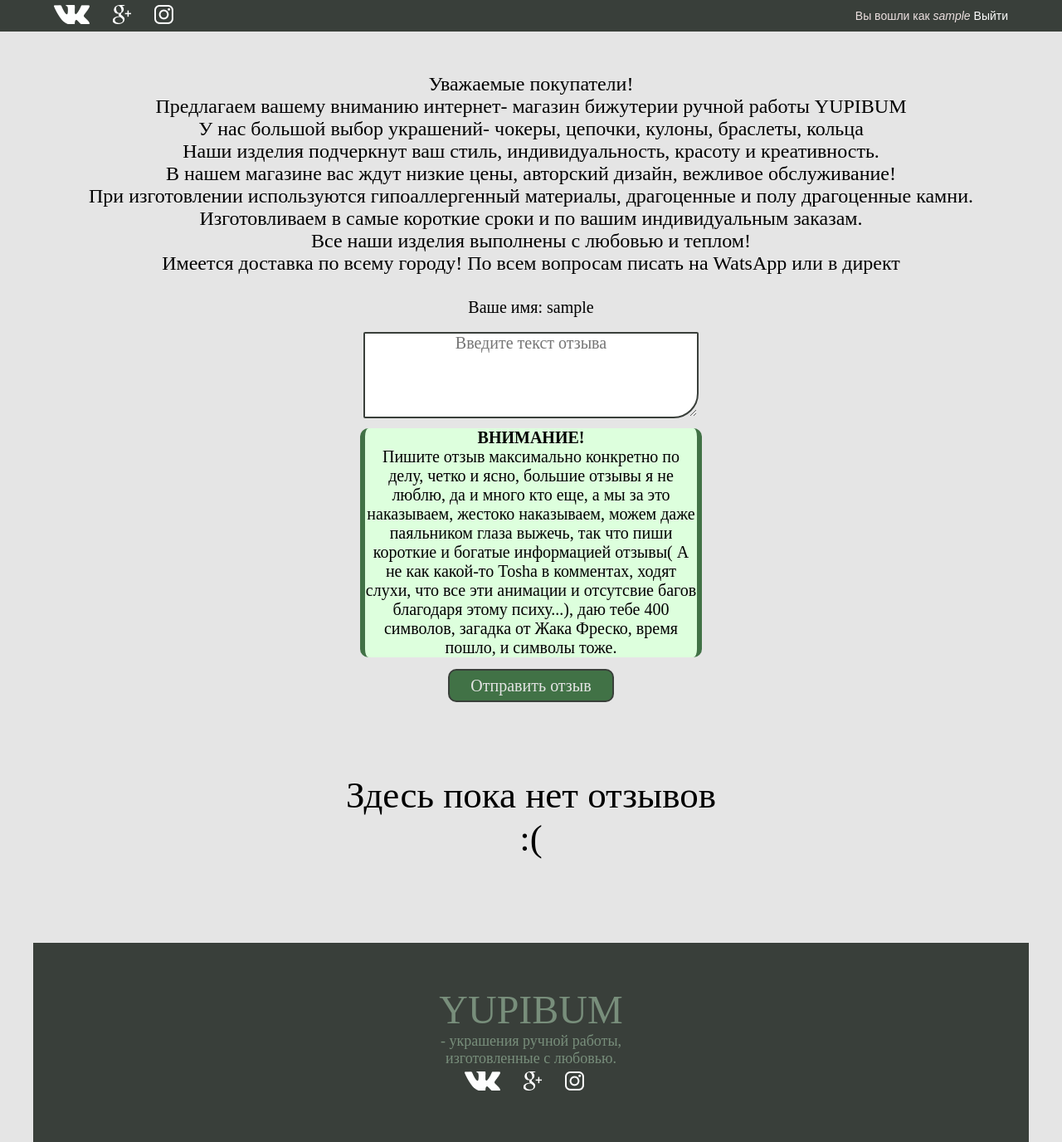
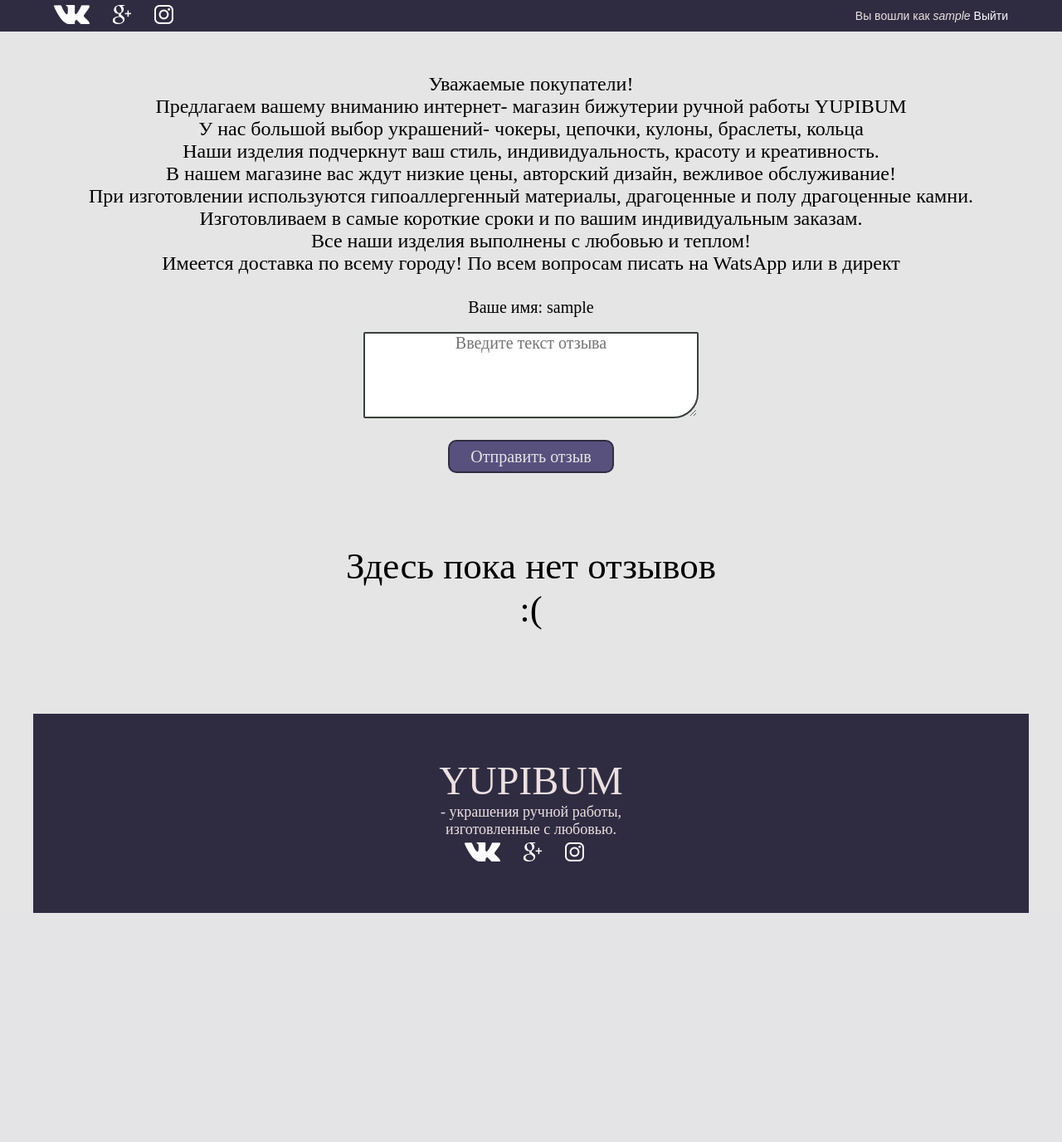
Before and after one commit to h4cktivist/jewelry-store, a Flask app: page /feedback in a window 1280 px wide. Shown: the whole page at 83% size. After the commit the page ends 1100 px from the top, so only its background shows below. Run offline with Flask 2, Linux system fonts and the light colour scheme; the visitor is signed in with stand-in values (Sample User, id 1); data that the repository does not hold is empty.

Commit message:
Горная лаванда fix
-color fix
Вспоминая уроки ИЗО, подобрал более менее нормальный цвет чем-то похожий на серый(Грёбанный лавандовый)
З.Ы. Спасибо Ларин
-хз что за фикс
cursor:pointer где-то там пофиксил в некоторых местах, не помню даже где, хотя сделал это только что....
Как же я закалебался менять эти цвета, лучше бы на изо сидел в альбоме че нить рисовал
Поменял я вроде как все страницы кроме корзины и страницы продукта
Почистил компьютер, потому что пока искал комбинацию жесткой перезагрузки страницы, включил запись экрана и не заметил
В итоге у меня было два видео по 30гб записи производственного процесса

```diff
--- a/static/feedback_style.css
+++ b/static/feedback_style.css
@@ -22,31 +22,6 @@ header{
 	font-style: normal;
 	cursor: default;
 }
-
-.among_us a{
-	color: black;
-	text-decoration: none;
-	font-size: 35px;
-	cursor: default;
-}
-
-.among_us a:active{
-	color: black;
-}
-
-.among_us a:visited{
-	color: black;
-}
-
-.among_us span:hover{
-	animation-name: color_change;
-	animation-duration: 10s;
-	animation-fill-mode: forwards;
-	animation-iteration-count: infinite;
-	animation-direction: alternate;
-	cursor: default;
-}
-
 
 #fb_form{
 	margin: 0 auto;
@@ -86,8 +61,8 @@ textarea{
 
 
 #sub_button{
-	background: #417246;
-	border: solid 2px #393F3A;
+	background: #58517E;
+	border: solid 2px #2F2C42;
   	border-radius: 10px;
   	color: #E5E5E5;
   	outline: none;
@@ -100,6 +75,7 @@ textarea{
 #sub_button:active{
 	top: 15px;
 	cursor: pointer;
+	background-color: #836CFF;
 }
 
 #feedback{
@@ -124,18 +100,6 @@ textarea{
 #fb_ready:hover{
    max-height: 300px;
    transition: 1s;
-}
-
-#danger {
-	margin: 0 auto;
-	font-size: 20px;
-	font-family: Prociono;
-	font-style: normal;
-	width: 400px;
-  	background-color: #ddffdd;
-  	border-left: 6px solid #417246;
-  	border-right: 6px solid #417246;
-  	border-radius: 10px;
 }
 
 #otziv{
--- a/static/index.css
+++ b/static/index.css
@@ -12,7 +12,7 @@ body {
   height: 38px;
   max-width: 100%;
   position: sticky;
-  background: #393F3A;
+  background: #2F2C42;
 }
 .header__panel .wrapper {
   max-width: 1150px;
@@ -43,7 +43,7 @@ body {
   text-decoration: none;
 }
 .login a:hover {
-  color: #788E7B;
+  color: #836CFF;
 }
 
 .image-wrapper {
@@ -65,7 +65,8 @@ body {
 .image-wrapper .button-search {
   width: 59px;
   height: 27px;
-  background: #C4C4C4;
+  background: #58517E;
+  color: #ECE0E0;
   border-radius: 10px;
   cursor: pointer;
   outline: none;
@@ -74,7 +75,7 @@ body {
   transition-duration: 0.5s;
 }
 .image-wrapper .button-search:hover {
-  background-color: #788E7B;
+  background-color: #836CFF;
   color: #ECE0E0;
 }
 
@@ -85,7 +86,7 @@ body {
 .description h1 {
   font-weight: 200;
   font-size: 96px;
-  color: #4C6247;
+  color: #58517E;
   margin: 0;
   padding-top: 30px;
 }
@@ -107,7 +108,7 @@ body {
   width: 823px;
   height: 116px;
   border-radius: 20px;
-  background: #788E7B;
+  background: #58517E;
   position: relative;
 }
 .leaf-block .box_img {
@@ -123,23 +124,24 @@ body {
 .navigation .button {
   width: 200px;
   height: 40px;
-  background: #788E7B;
+  background: #58517E;
   border-radius: 10px;
   outline: none;
   border: none;
 }
 .navigation .button:hover {
-  background: #485e4a;
+  background: #836CFF;
   transition-duration: 0.5s;
   cursor: pointer;
 }
 .navigation .active-button {
   width: 200px;
   height: 40px;
-  background: #393F3A;
+  background: #2F2C42;
   border-radius: 10px;
   outline: none;
   border: none;
+  cursor: pointer;
 }
 .navigation a {
   font-size: 14px;
@@ -188,17 +190,17 @@ body {
   justify-content: center;
   align-items: center;
   flex-direction: column;
-  background: #393F3A;
+  background: #2F2C42;
 }
 .footer h2 {
   font-size: 48px;
-  color: #788E7B;
+  color: #ECE0E0;
   font-weight: lighter;
 }
 .footer span {
   display: block;
   font-size: 18px;
-  color: #788E7B;
+  color: #ECE0E0;
 }
 
 #netu {
--- a/static/index.scss
+++ b/static/index.scss
@@ -12,7 +12,7 @@ body {
   height: 38px;
   max-width: 100%;
   position: sticky;
-  background:#393F3A;
+  background:#2F2C42;
 
   .wrapper {
     max-width:1150px;
@@ -47,7 +47,7 @@ body {
     text-decoration:none;
 
     &:hover {
-      color: #788E7B;
+      color: #836CFF;
     }
   }
 
@@ -74,7 +74,8 @@ body {
   .button-search {
     width: 59px;
     height: 27px;
-    background: #C4C4C4;
+    background: #58517E;
+    color: #ECE0E0;
     border-radius: 10px;
     cursor: pointer;
     outline: none;
@@ -83,7 +84,7 @@ body {
     transition-duration: 0.5s;
 
     &:hover {
-      background-color: #788E7B;
+      background-color: #836CFF;
       color:#ECE0E0;
     }
   }
@@ -96,7 +97,7 @@ body {
   h1 {
     font-weight: 200;
     font-size: 96px;
-    color: #4C6247;
+    color: #58517E;
     margin: 0;
     padding-top:30px;
   }
@@ -119,7 +120,7 @@ body {
     width: 823px;
     height: 116px;
     border-radius: 20px;
-    background: #788E7B;
+    background: #58517E;
     position: relative;
   }
   .box_img {
@@ -135,13 +136,13 @@ body {
   .button {
     width: 200px;
     height: 40px;
-    background: #788E7B;
+    background: #58517E;
     border-radius: 10px;
     outline: none;
     border: none;
 
     &:hover {
-      background: #485e4a;
+      background: #836CFF;
       transition-duration: 0.5s;
       cursor:pointer;
     }
@@ -149,10 +150,11 @@ body {
   .active-button {
     width: 200px;
     height: 40px;
-    background: #393F3A;
+    background: #2F2C42;
     border-radius: 10px;
     outline: none;
     border: none;
+    cursor: pointer;
   }
 
   a {
@@ -206,18 +208,18 @@ body {
   justify-content:center;
   align-items:center;
   flex-direction:column;
-  background:#393F3A;
+  background:#2F2C42;
 
   h2 {
     font-size: 48px;
-    color: #788E7B;
+    color: #ECE0E0;
     font-weight: lighter;
   }
 
   span {
     display:block;
     font-size:18px;
-    color: #788E7B;
+    color: #ECE0E0;
   }
 
 }
--- a/templates/feedback.html
+++ b/templates/feedback.html
@@ -47,7 +47,6 @@
 		<form method="post">
 			<input id="name" type="hidden" name="feedback_name" value="{{ session.user_name }} " autocomplete="off"><br>
 			<textarea id="text_form" type="text" name="feedback_text" placeholder="Введите текст отзыва" autocomplete="off" maxlength="400"></textarea><br><br>
-  			<p id="danger"><strong>ВНИМАНИЕ!</strong><br>Пишите отзыв максимально конкретно по делу, четко и ясно, большие отзывы я не люблю, да и много кто еще, а мы за это наказываем, жестоко наказываем, можем даже паяльником глаза выжечь, так что пиши короткие и богатые информацией отзывы( А не как какой-то Tosha в комментах, ходят слухи, что все эти анимации и отсутсвие багов благодаря этому психу...), даю тебе 400 символов, загадка от Жака Фреско, время пошло, и символы тоже.</p>
 			<input id="sub_button" type="submit" value="Отправить отзыв" autocomplete="off">
 		</form>
 
--- a/templates/index.html
+++ b/templates/index.html
@@ -57,9 +57,9 @@
 
 	<nav class="navigation">
 		<button class="active-button" onclick="window.location.href = '/';"><a href="/">ГЛАВНАЯ</a></button>
-		<button class="button" onclick="window.location.href = '#';"><a href="#">О НАС</a></button>
+		<button class="button" onclick="window.location.href = '/feedback';"><a href="#">О НАС</a></button>
 		<button class="button" onclick="window.location.href = '/products';"><a href="/products">КАТАЛОГ</a></button>
-		<button class="button" onclick="window.location.href = '#';"><a href="#contacts">КОНТАКТЫ</a></button>
+		<button class="button" onclick="window.location.href = '#contacts';"><a href="#contacts">КОНТАКТЫ</a></button>
 		<button class="button" onclick="window.location.href = '/cart';"><a href="/cart">КОРЗИНА</a></button>
 	</nav>
 </div>
```
Also changed, not shown: static/style.css (+16 -15 lines), static/images/front-img2.png (added).
